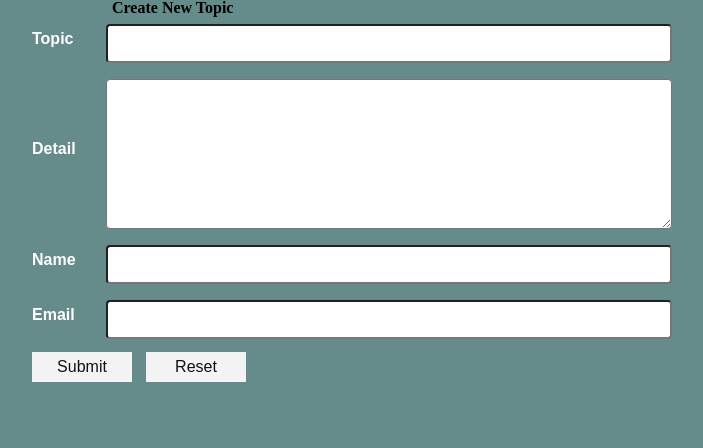
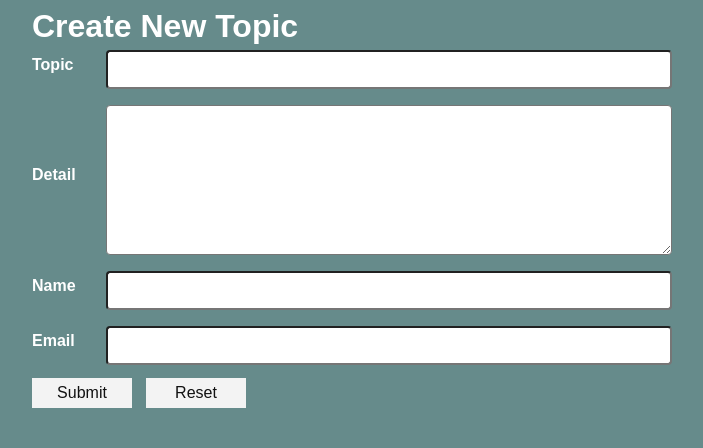
Before and after one commit to amaring/phpFinal, a PHP site: page /myapp/create_topic.php in a window 1280 px wide. Shown: the part 60-508 px from the top of the page, without its empty margins (288-991 px from the left). Run offline with PHP 8.4, Linux system fonts and the light colour scheme.

Commit message:
addition for header of create_topic.php

```diff
--- a/css/style.css
+++ b/css/style.css
@@ -352,6 +352,12 @@ header .nav-login a {
 .reply_form input[type=email]:focus, .reply_form textarea:focus, .reply_form input[type=text]:focus  {
     background-color: #9ED7D7;
 }
+.reply_form h1 {
+	font-family:Arial;
+	font-size: 2em;
+	color: white;
+	padding-top: 10px;
+}
 .success{
     width: 50%;
     min-width: 500px;
```
